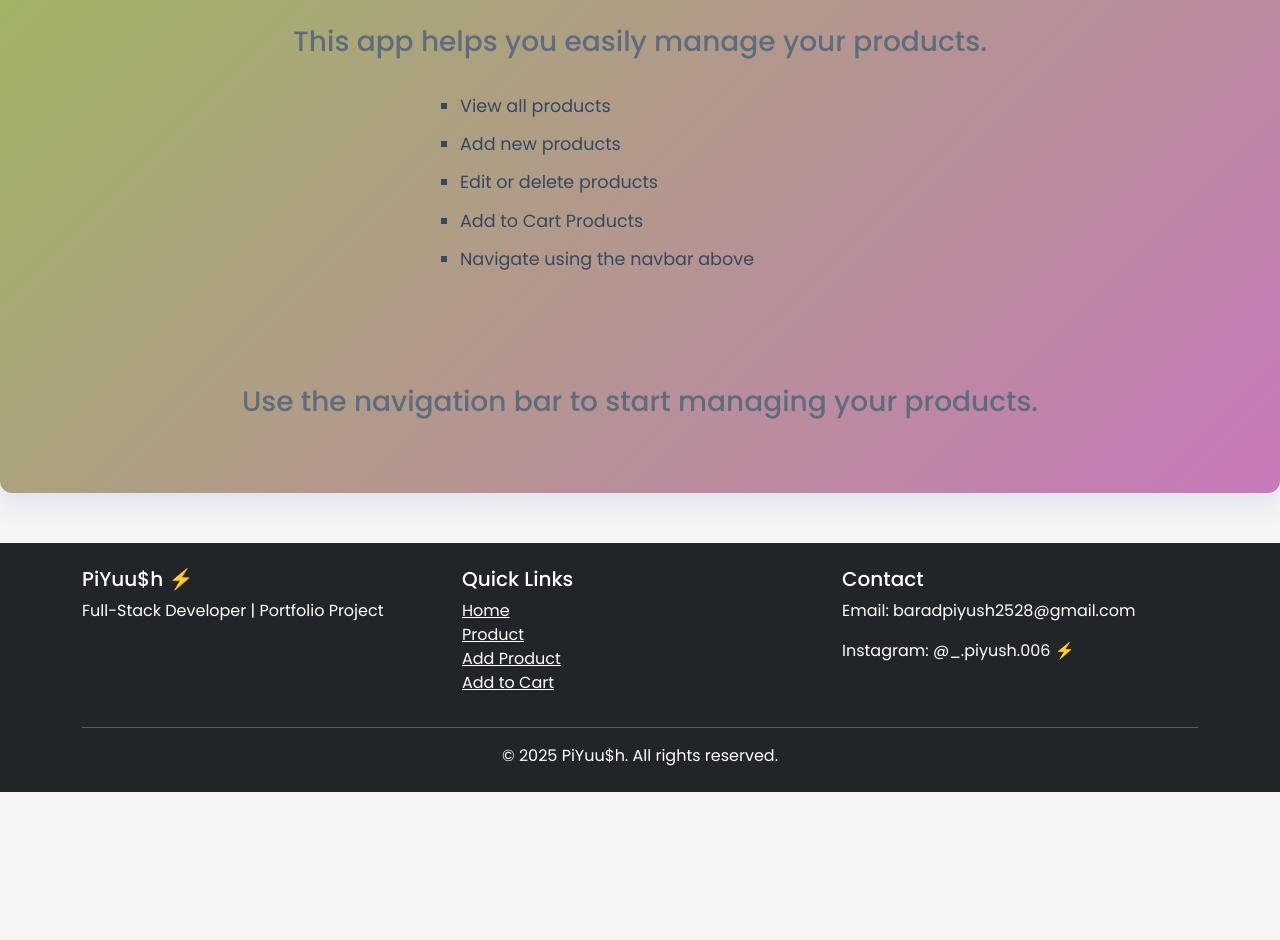
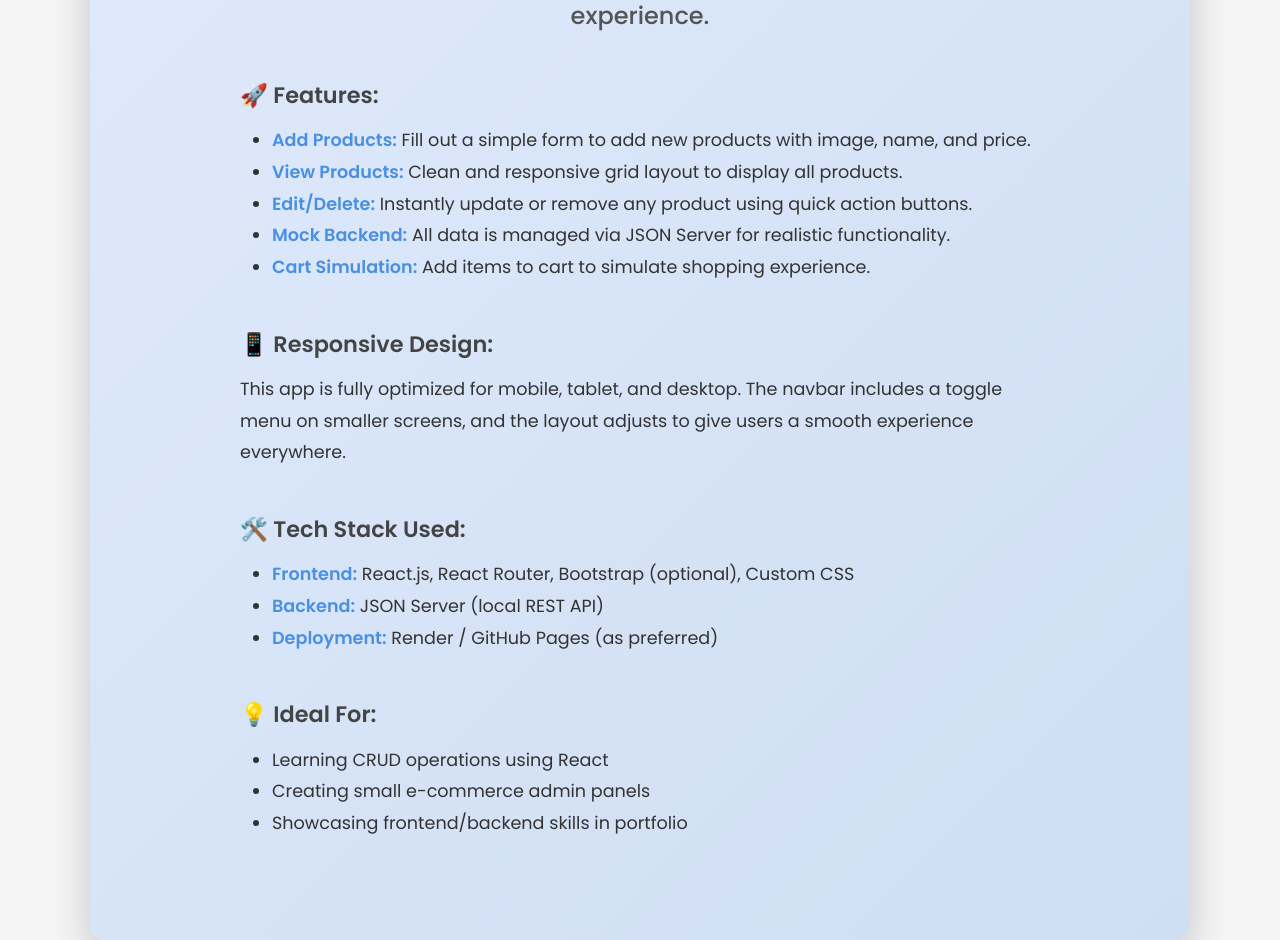
Before and after one commit to Barad52/Product-Management-App, a React (Vite) app: page / in a window 1280 px wide. Shown: the part 380-1320 px from the top of the page. Before the commit the page ends 1172 px from the top, so only its background shows below. Built offline with nearby package versions, Linux system fonts and the light colour scheme.

Commit message:
Added Home.jsx component

```diff
--- a/src/Component/Home.jsx
+++ b/src/Component/Home.jsx
@@ -1,57 +1,100 @@
 import React from 'react';
-import './Style.css';
-import Row from "react-bootstrap/Row";
-import Col from "react-bootstrap/Col";
-import Container from 'react-bootstrap/Container';
 
 const Home = () => {
+  const containerStyle = {
+    marginTop: '100px',
+    padding: '60px 30px',
+    textAlign: 'center',
+    fontFamily: "'Poppins', sans-serif",
+    background: 'linear-gradient(135deg, #e0eafc, #cfdef3)',
+    color: '#2c3e50',
+    borderRadius: '16px',
+    maxWidth: '1100px',
+    marginLeft: 'auto',
+    marginRight: 'auto',
+    boxShadow: '0 15px 40px rgba(0, 0, 0, 0.2)',
+  };
+
+  const headingStyle = {
+    fontSize: '3.2rem',
+    marginBottom: '20px',
+    color: '#333',
+    textShadow: '1px 1px 4px rgba(0,0,0,0.1)',
+  };
+
+  const subheadingStyle = {
+    fontSize: '1.5rem',
+    fontWeight: 500,
+    marginBottom: '40px',
+    color: '#555',
+    maxWidth: '800px',
+    margin: '0 auto',
+    lineHeight: '1.6',
+  };
+
+  const sectionStyle = {
+    textAlign: 'left',
+    maxWidth: '800px',
+    margin: '40px auto',
+    fontSize: '1.1rem',
+    lineHeight: '1.8',
+    color: '#333',
+  };
+
+  const sectionHeading = {
+    fontSize: '1.4rem',
+    fontWeight: 600,
+    marginBottom: '10px',
+    color: '#444',
+  };
+
+  const highlight = {
+    color: '#4a90e2',
+    fontWeight: 600,
+  };
+
   return (
-    <>
-      <div className='page-container'>
-        <h1>Welcome to Product Management App</h1>
-        <br /><br />
-        <h3>This app helps you easily manage your products.</h3>
+    <div style={containerStyle}>
+      <h1 style={headingStyle}>🛍️ Welcome to ProductHub</h1>
+      <h3 style={subheadingStyle}>
+        Your all-in-one solution to <span style={highlight}>manage products</span> effortlessly. Whether you're building an e-commerce platform or learning full-stack development, this project is built to deliver both functionality and experience.
+      </h3>
 
+      <div style={sectionStyle}>
+        <div style={sectionHeading}>🚀 Features:</div>
         <ul>
-          <li>View all products</li>
-          <li>Add new products</li>
-          <li>Edit or delete products</li>
-          <li>Add to Cart Products</li>
-          <li>Navigate using the navbar above</li>
+          <li><span style={highlight}>Add Products:</span> Fill out a simple form to add new products with image, name, and price.</li>
+          <li><span style={highlight}>View Products:</span> Clean and responsive grid layout to display all products.</li>
+          <li><span style={highlight}>Edit/Delete:</span> Instantly update or remove any product using quick action buttons.</li>
+          <li><span style={highlight}>Mock Backend:</span> All data is managed via JSON Server for realistic functionality.</li>
+          <li><span style={highlight}>Cart Simulation:</span> Add items to cart to simulate shopping experience.</li>
         </ul>
-
-        <br /><br />
-        <h3>Use the navigation bar to start managing your products.</h3>
       </div>
 
-      <footer className="bg-dark text-white mt-5 py-4">
-        <Container>
-          <Row>
-            <Col md={4}>
-              <h5>PiYuu$h ⚡</h5>
-              <p>Full-Stack Developer | Portfolio Project</p>
-            </Col>
-            <Col md={4}>
-              <h5>Quick Links</h5>
-              <ul className="list-unstyled">
-                <li><a href="/" className="text-white">Home</a></li>
-                <li><a href="/Product" className="text-white">Product</a></li>
-                <li><a href="/Addproduct" className="text-white">Add Product</a></li>
-                <li><a href="/Addcart" className="text-white">Add to Cart</a></li>
-              </ul>
-            </Col>
-            <Col md={4}>
-              <h5>Contact</h5>
-              <p>Email: baradpiyush2528@gmail.com</p>
-              <p>Instagram: @_.piyush.006 ⚡</p>
-            </Col>
-          </Row>
-          <hr className="border-light" />
-          <p className="text-center mb-0">&copy; 2025 PiYuu$h. All rights reserved.</p>
-        </Container>
-      </footer>
-    </>
-  )
-}
+      <div style={sectionStyle}>
+        <div style={sectionHeading}>📱 Responsive Design:</div>
+        This app is fully optimized for mobile, tablet, and desktop. The navbar includes a toggle menu on smaller screens, and the layout adjusts to give users a smooth experience everywhere.
+      </div>
+
+      <div style={sectionStyle}>
+        <div style={sectionHeading}>🛠️ Tech Stack Used:</div>
+        <ul>
+          <li><span style={highlight}>Frontend:</span> React.js, React Router, Bootstrap (optional), Custom CSS</li>
+          <li><span style={highlight}>Backend:</span> JSON Server (local REST API)</li>
+          <li><span style={highlight}>Deployment:</span> Render / GitHub Pages (as preferred)</li>
+        </ul>
+      </div>
+
+      <div style={sectionStyle}>
+        <div style={sectionHeading}>💡 Ideal For:</div>
+        <ul>
+          <li>Learning CRUD operations using React</li>
+          <li>Creating small e-commerce admin panels</li>
+          <li>Showcasing frontend/backend skills in portfolio</li>
+        </ul>
+      </div>
+    </div>
+  );
+};
 
 export default Home;
```
